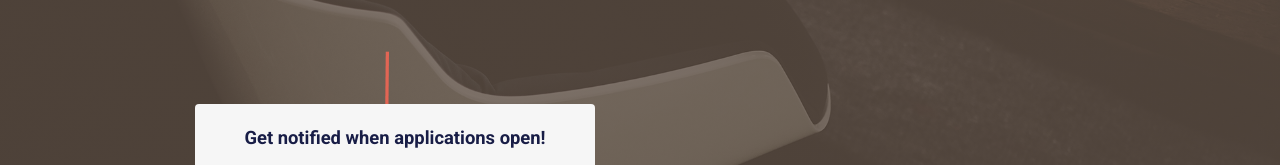
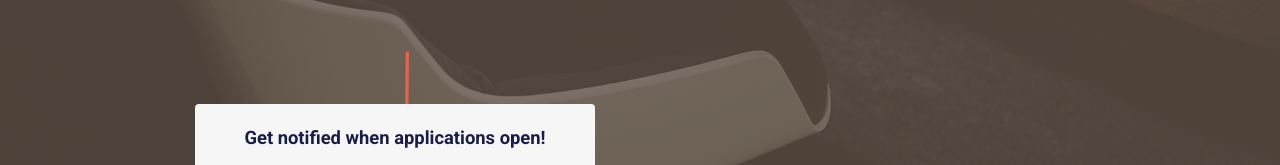
Before and after one commit to TechTogetherInc/TTS2021, a website with bundled scripts: page index.html in a window 1280 px wide. Shown: the part 490-655 px from the top of the page. Built offline with nearby package versions, Linux system fonts and the light colour scheme; a small style sheet from the web is missing.

Commit message:
Update index.html

```diff
--- a/index.html
+++ b/index.html
@@ -94,7 +94,7 @@
          </div>
 	</div>
 
-	<img src="/img/Dark Line.png" style="height:80px; width:4px; margin-left:300px; margin-top:-465px">
+	<img src="/img/Dark Line.png" style="height:80px; width:4px; margin-left:320px; margin-top:-465px">
 
         <div class="col-lg-8 align-self-baseline">
 
```
